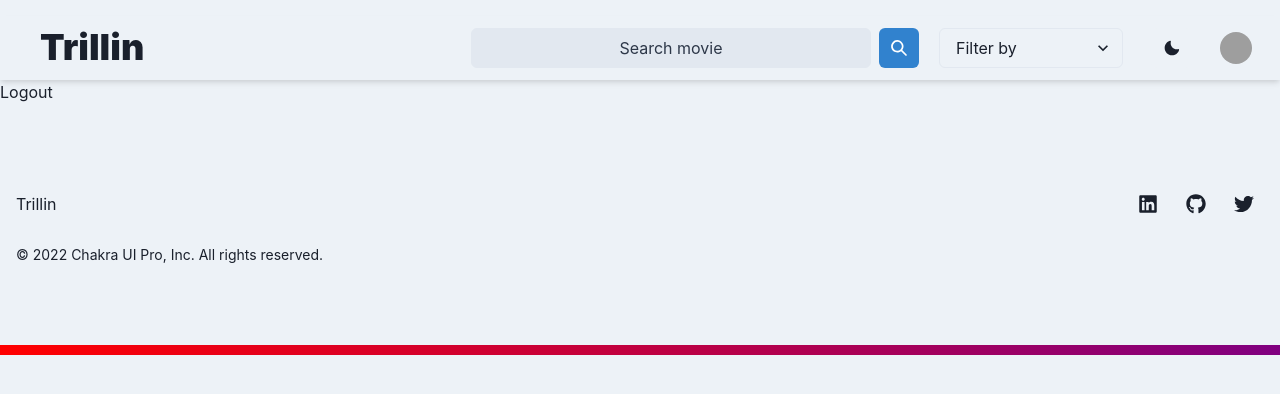
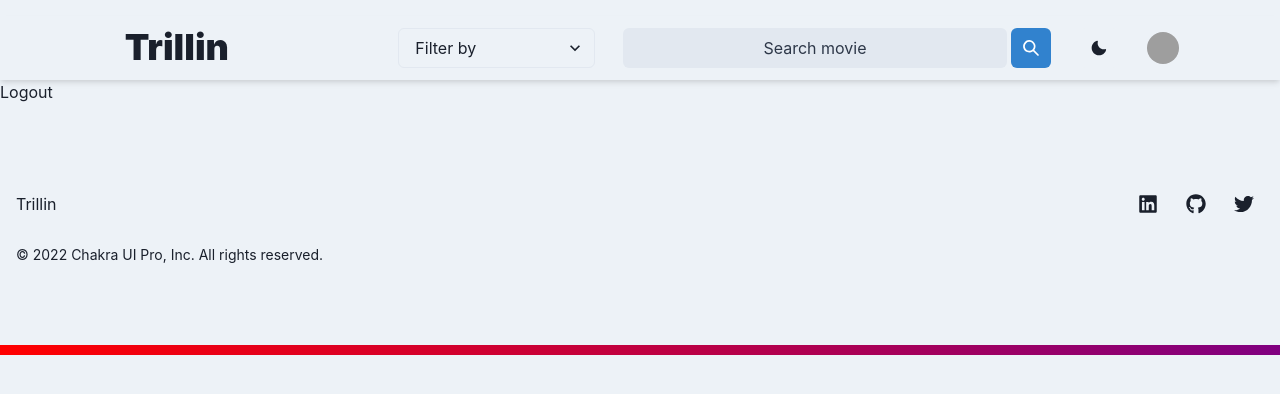
Before and after one commit to nevhn/Trillin, a React (Create React App) app: page /logout in a window 1280 px wide. Shown: the top 394 px of the page. Built offline with nearby package versions, Linux system fonts and the light colour scheme; grey boxes are pictures that could not be loaded.

Commit message:
added some spacing in the navbar & home page

```diff
--- a/package.json
+++ b/package.json
@@ -14,6 +14,7 @@
     "@types/node": "^12.20.55",
     "@types/react": "^18.0.24",
     "@types/react-dom": "^18.0.8",
+    "axios": "^1.1.3",
     "framer-motion": "^6.5.1",
     "react": "^18.2.0",
     "react-dom": "^18.2.0",
--- a/src/App.tsx
+++ b/src/App.tsx
@@ -22,6 +22,11 @@ import { Favorites } from "./Pages/Favorites/Favorites";
 import { WatchList } from "./Pages/WatchList/WatchList";
 import { CompletedList } from "./Pages/CompletedList/CompletedList";
 import { Logout } from "./Pages/Logout/Logout";
+import { BgCircle } from "./Components/BgCircle/BgCircle";
+
+import axios from "axios";
+
+const fetchMovie = () => {};
 
 const router = createBrowserRouter([
   {
@@ -53,6 +58,7 @@ const router = createBrowserRouter([
 
 export const App = () => (
   <ChakraProvider theme={theme}>
+    {/* <BgCircle /> */}
     <NavBar />
     <RouterProvider router={router} />
     <Footer />
--- a/src/Components/NavBar/NavBar.tsx
+++ b/src/Components/NavBar/NavBar.tsx
@@ -52,27 +52,13 @@ export const NavBar = () => {
         mt="1rem"
         boxShadow={"md"}
       >
-        <Flex h={16} alignItems={"center"} justifyContent={"space-between"}>
+        <Flex h={16} alignItems={"center"} justifyContent={"space-around"}>
           <Heading
             color={useColorModeValue("gray.800", "white")}
             fontWeight={"black"}
           >
             <Link href={"/"}>Trillin</Link>
           </Heading>
-
-          <Flex ml={"auto"} gap={2} w={"md"} mr={5}>
-            <Input
-              bg="gray.200"
-              _placeholder={{ color: "gray.700" }}
-              textAlign={"center"}
-              placeholder="Search movie"
-            />
-            <IconButton
-              colorScheme="blue"
-              aria-label="Search Movies"
-              icon={<SearchIcon />}
-            />
-          </Flex>
 
           <Flex alignItems={"center"}>
             <Stack direction={"row"} spacing={7}>
@@ -83,6 +69,23 @@ export const NavBar = () => {
                 <option value="option3">Top grossing </option>
               </Select>
 
+              <Flex className="search" gap={"1"}>
+                <Input
+                  w="sm"
+                  border="none"
+                  whiteSpace={"nowrap"}
+                  bg="gray.200"
+                  _placeholder={{ color: "gray.700" }}
+                  textAlign={"center"}
+                  placeholder="Search movie"
+                />
+                <IconButton
+                  m="0"
+                  colorScheme="blue"
+                  aria-label="Search Movies"
+                  icon={<SearchIcon />}
+                />
+              </Flex>
               <Button onClick={toggleColorMode}>
                 {colorMode === "light" ? <MoonIcon /> : <SunIcon />}
               </Button>
--- a/src/Pages/Home/Home.tsx
+++ b/src/Pages/Home/Home.tsx
@@ -20,18 +20,20 @@ import { Movie } from "../../Components/Movie/Movie";
 
 export const Home = () => {
   return (
-    // <Container className="main-movie" maxW="container.xl" p={0}>
+    <Container
+      maxW={{ base: "100ch", md: "", lg: "200ch", xl: "1000ch" }}
+      mt="1.5rem"
+    >
       <Flex
         className="movie-main"
         flexWrap={"wrap"}
-      justifyContent='center'
-      align-items='center'
-      // bg= 'blue'
-      mt='1rem'
-      p ='1'
+        justifyContent="center"
+        alignItems={"center"}
+        // bg="blue"
+        // mt="1rem"
+        p="1"
         // flexDir='row'
         // maxW="100%"
-
 
         gap="1rem"
         // py={[0, 10, 20]}
@@ -55,6 +57,6 @@ export const Home = () => {
         <Movie />
         <Movie />
       </Flex>
-    // </Container>
+    </Container>
   );
 };
```
Also changed, not shown: 1 other file (tests, documents, lock files or other folders). Lines whose indentation alone changed are shown as unchanged.
